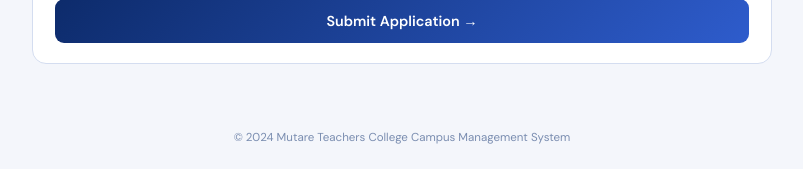
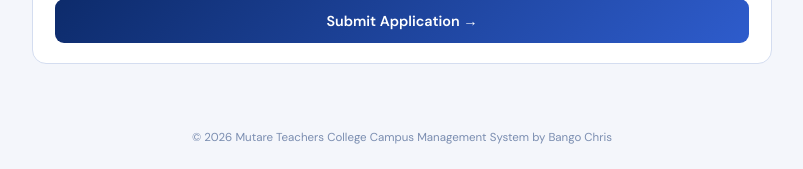
Before and after one commit to bangochristopher/mtc-campus-system, a Django app: page /portal/ in a window 1280 px wide. Shown: the part 877-1046 px from the top of the page, without its empty margins (238-1041 px from the left). Run offline with Django 4.2, Linux system fonts and the light colour scheme; data that the repository does not hold is empty; some web fonts are replaced.

Commit message:
Update mtc_student_portal.html

```diff
--- a/templates/mtc_student_portal.html
+++ b/templates/mtc_student_portal.html
@@ -177,7 +177,7 @@ footer{text-align:center;padding:24px;font-size:.72rem;color:var(--muted);}
   </div>
 </div>
 
-<footer>© 2024 Mutare Teachers College Campus Management System</footer>
+<footer>© 2026 Mutare Teachers College Campus Management System by Bango Chris</footer>
 
 <script>
 let hostels = [], selHostelId = null;
```
